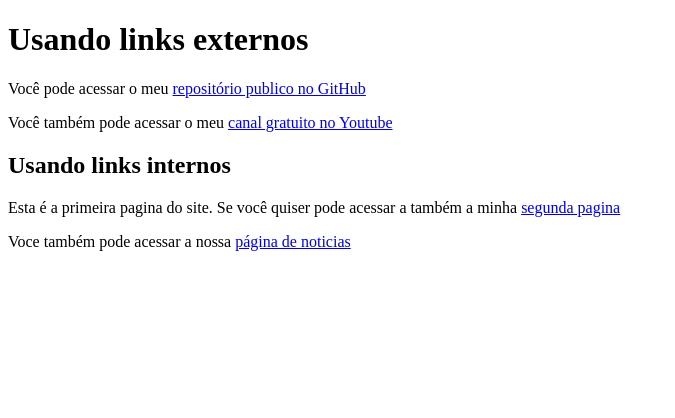
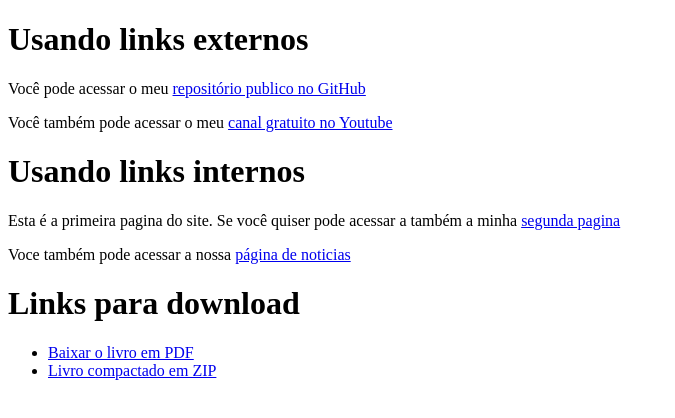
Before and after one commit to DombSTG/cursoHTML, a plain HTML site: page Exercicios/ex010/index.html in a window 1280 px wide. Shown: the whole page, without its empty margins (0-675 px from the left). Drawn offline with Linux system fonts and the light colour scheme.

Commit message:
Links para download

```diff
--- a/Exercicios/ex010/index.html
+++ b/Exercicios/ex010/index.html
@@ -9,9 +9,14 @@
     <h1>Usando links externos</h1>
         <p>Você pode acessar o meu <a href="https://github.com/DombSTG?tab=repositories" target="_blank" rel="external">repositório publico no GitHub</a></p>
         <p>Você também pode acessar o meu <a href="https://www.youtube.com/" target="_blank" rel="external">canal gratuito no Youtube</a></p>
-    <h2>Usando links internos</h2>
+    <h1>Usando links internos</h2>
         <p>Esta é a primeira pagina do site. Se você quiser pode acessar a também a minha <a href="pag002.html" rel="next">segunda pagina</a></p>
         <p>Voce também pode acessar a nossa <a href="noticias/pag003.html" rel="next" target="_self">página de noticias</a></p>
+    <h1>Links para download</h1>
+    <ul>
+        <li><a href="livro/curriculoGabrielle.pdf" download title="Curriculo em PDF">Baixar o livro em PDF</a></li>
+        <li><a href="livro/curriculoGabrielle.rar" download="curriculoGabrielle.rar" type="application/zip">Livro compactado em ZIP</a></li>
+    </ul>
 
 
 
```
Also changed, not shown: 2 other files.
